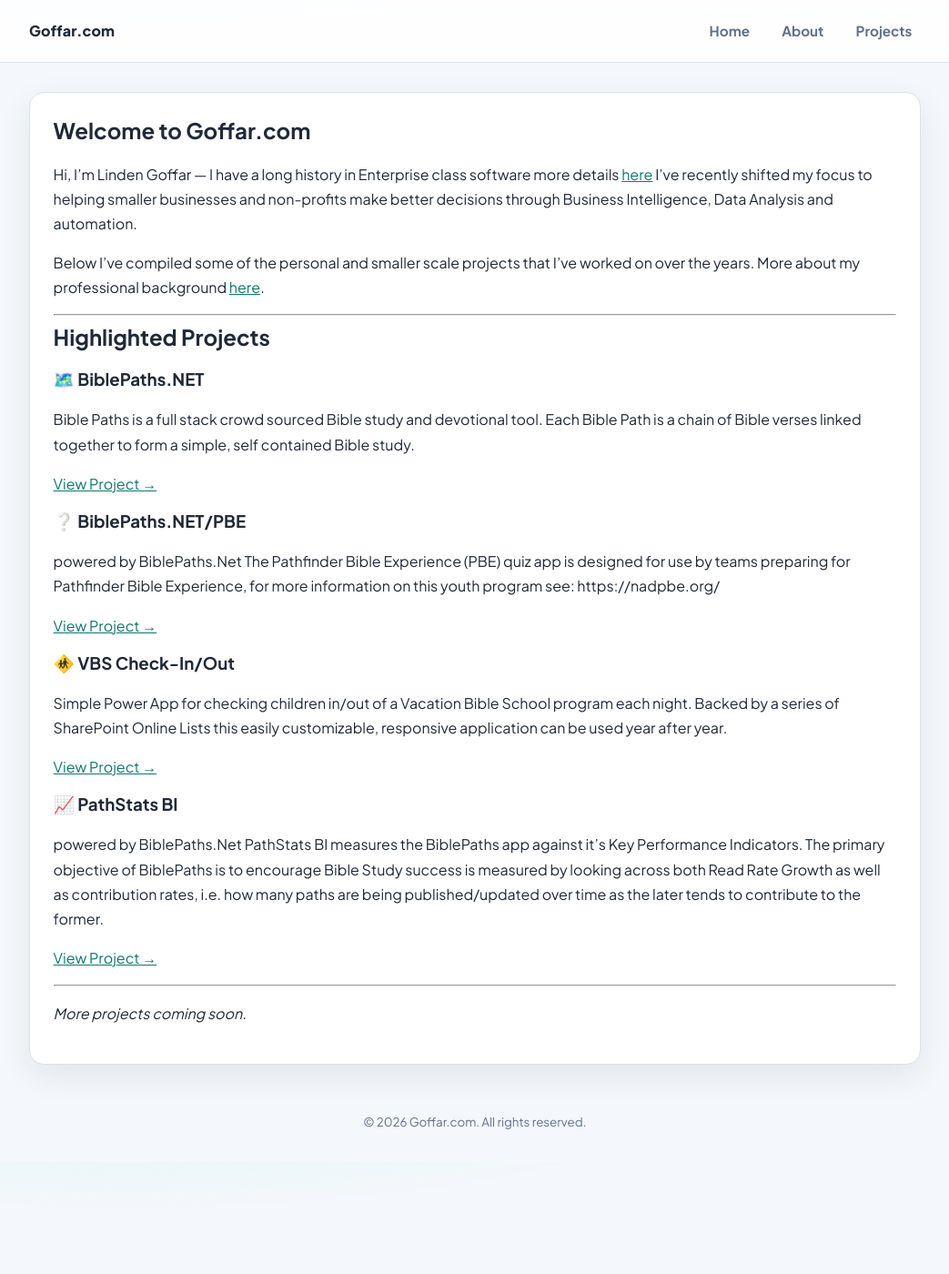
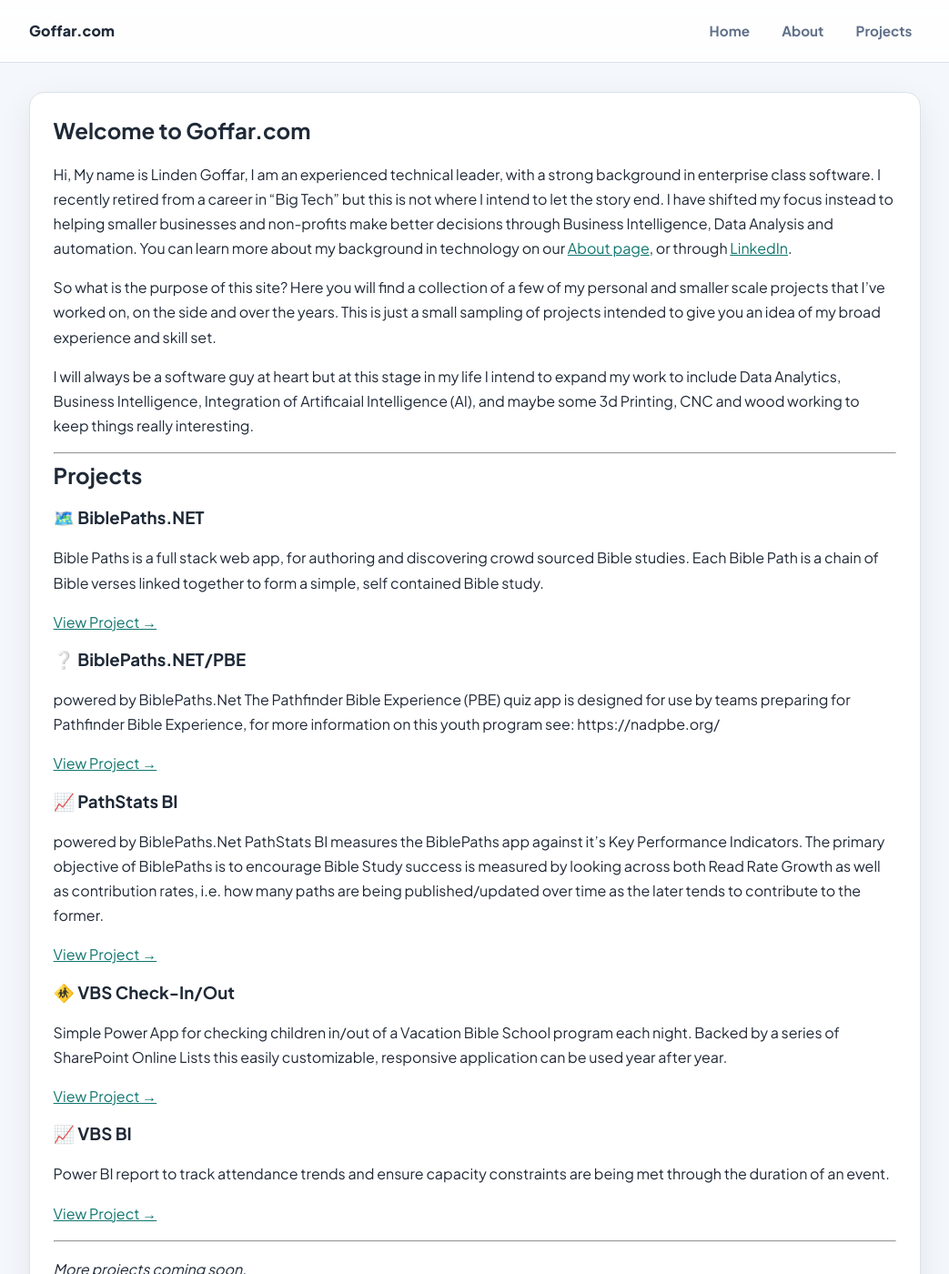
Before and after one commit to LindenGoffar/LindenGoffar.github.io, a Jekyll site: the page built from index.md, in a window 1280 px wide and 1400 px high. Shown: the whole window at 91% size, without its empty margins (118-1161 px from the left). Built offline with Jekyll 4.4.1, drawn with Linux system fonts in a browser that asks for light colours.

Commit message:
Adding VBS Attendance BI

```diff
--- a/index.md
+++ b/index.md
@@ -5,19 +5,21 @@ title: Goffar.com
 
 ## Welcome to Goffar.com
 
-Hi, I'm Linden Goffar — I have a long history in Enterprise class software more details [here](about.md) I've recently shifted my focus to helping smaller businesses and non-profits make better decisions through Business Intelligence, Data Analysis and automation.
+Hi, My name is Linden Goffar, I am an experienced technical leader, with a strong background in enterprise class software. I recently retired from a career in "Big Tech" but this is not where I intend to let the story end. I have shifted my focus instead to helping smaller businesses and non-profits make better decisions through Business Intelligence, Data Analysis and automation. You can learn more about my background in technology on our [About page](about.md), or through [LinkedIn](https://www.linkedin.com/in/linden-goffar/).
 
-Below I've compiled some of the personal and smaller scale projects that I've worked on over the years. More about my professional background [here](https://www.linkedin.com/in/linden-goffar/).
+So what is the purpose of this site? Here you will find a collection of a few of my personal and smaller scale projects that I've worked on, on the side and over the years. This is just a small sampling of projects intended to give you an idea of my broad experience and skill set.
+
+I will always be a software guy at heart but at this stage in my life I intend to expand my work to include Data Analytics, Business Intelligence, Integration of Artificaial Intelligence (AI), and maybe some 3d Printing, CNC and wood working to keep things really interesting.
 
 ---
 
-## Highlighted Projects
+## Projects
 
 <div class="project-grid" markdown="1">
 
 ### 🗺️ BiblePaths.NET
 
-Bible Paths is a full stack crowd sourced Bible study and devotional tool. Each Bible Path is a chain of Bible verses linked together to form a simple, self contained Bible study.
+Bible Paths is a full stack web app, for authoring and discovering crowd sourced Bible studies. Each Bible Path is a chain of Bible verses linked together to form a simple, self contained Bible study.
 
 [View Project →](BiblePaths/project.md)
 
@@ -28,16 +30,22 @@ The Pathfinder Bible Experience (PBE) quiz app is designed for use by teams prep
 
 [View Project →](PBE/project.md)
 
+### 📈 PathStats BI
+
+powered by BiblePaths.Net
+PathStats BI measures the BiblePaths app against it's Key Performance Indicators. The primary objective of BiblePaths is to encourage Bible Study success is measured by looking across both Read Rate Growth as well as contribution rates, i.e. how many paths are being published/updated over time as the later tends to contribute to the former.
+
+[View Project →](PathStats-BI/project.md)
+
 ### 🚸 VBS Check-In/Out
 
 Simple Power App for checking children in/out of a Vacation Bible School program each night. Backed by a series of SharePoint Online Lists this easily customizable, responsive application can be used year after year.
 
 [View Project →](VBS-CheckIn/project.md)
 
-### 📈 PathStats BI
+### 📈 VBS BI
 
-powered by BiblePaths.Net
-PathStats BI measures the BiblePaths app against it's Key Performance Indicators. The primary objective of BiblePaths is to encourage Bible Study success is measured by looking across both Read Rate Growth as well as contribution rates, i.e. how many paths are being published/updated over time as the later tends to contribute to the former.
+Power BI report to track attendance trends and ensure capacity constraints are being met through the duration of an event.
 
 [View Project →](PathStats-BI/project.md)
 
```
Also changed, not shown: VBS-BI/project.md (added, +19 -0 lines), VBS-BI/VBS-Attendance-BI.png (added).
